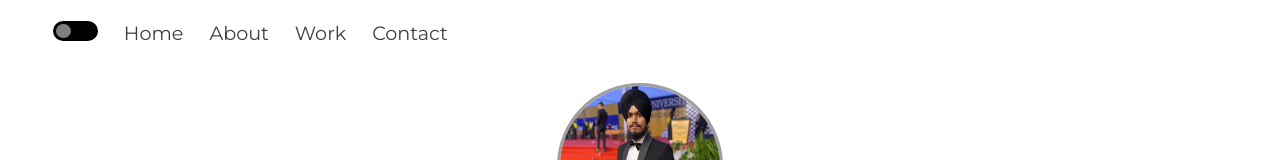
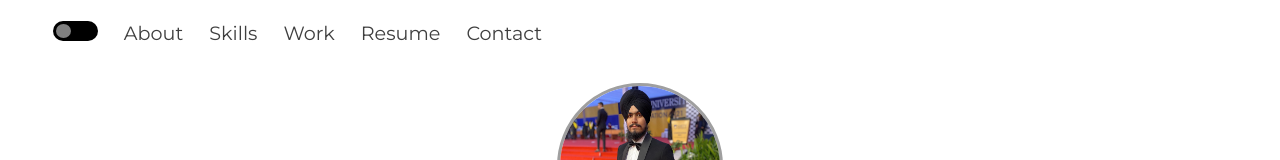
Before and after one commit to prabhjeevnijjar/personal_website, a plain HTML site: page index.html in a window 1280 px wide. Shown: the top 160 px of the page. Drawn offline with Linux system fonts and the light colour scheme.

Commit message:
menu bar rearranged

```diff
--- a/index.html
+++ b/index.html
@@ -22,9 +22,10 @@
             <!-- <em>Dark Mode!</em> -->
           </div>
         </li>
-        <li>Home</li>
         <li>About</li>
+        <li>Skills</li>
         <li>Work</li>
+        <li>Resume</li>
         <li>Contact</li>
 
       </ul>
```
